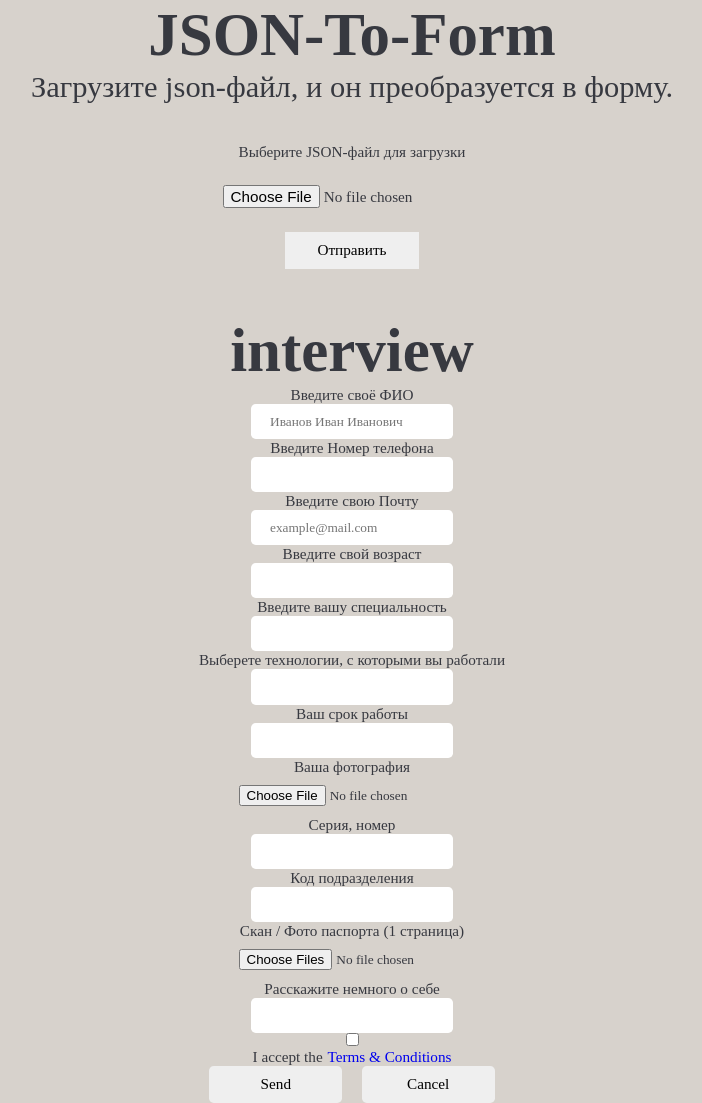
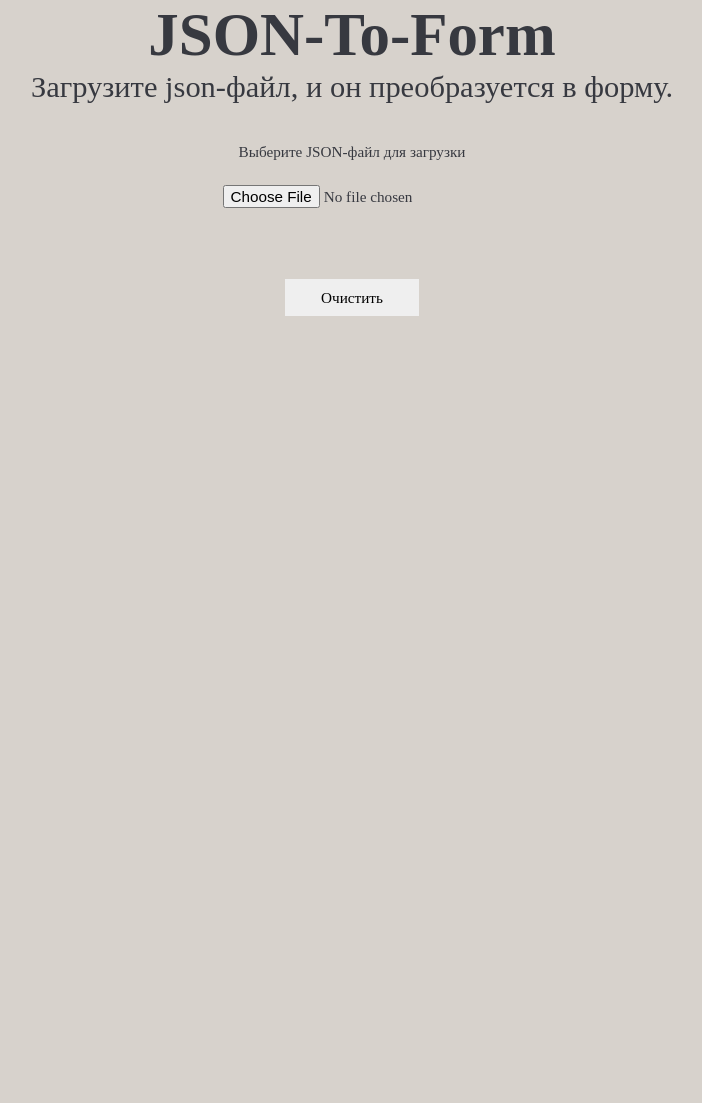
Before and after one commit to blurryfacebeat/json-to-form, a website: page index.html in a window 1280 px wide. Shown: the whole page, without its empty margins (288-990 px from the left). After the commit the page ends 800 px from the top, so only its background shows below. Drawn offline with Linux system fonts and the light colour scheme; a web font is replaced by a local one.

Commit message:
Теперь JSON достается из файла

```diff
--- a/index.html
+++ b/index.html
@@ -9,13 +9,13 @@
 <body>
     <h1>JSON-To-Form</h1>
     <h2>Загрузите json-файл, и он преобразуется в форму.</h2>
-    <form method="post" enctype="multipart/form-data">
+    <form method="post" enctype="multipart/form-data" id="sendjson__form">
         <div class="send-json__wrapper">
             <label for="sendjson">Выберите JSON-файл для загрузки</label>
             <input type="file" name="sendjson" id="sendjson" accept=".json">
-            <button>Отправить</button>
         </div>
     </form>
+    <button class="clear__button" type="button" id="clear__button">Очистить</button>
     <div id="app"></div>
     <script src="index.js"></script>
 </body>
--- a/index.js
+++ b/index.js
@@ -1,130 +1,52 @@
-// JSON на входе
-const jsonInput2 = `
-{
-    "name":"interview",
-    "fields":[
-        {
-            "label":"Введите своё ФИО",
-            "input":{
-                "type":"text",
-                "required":true,
-                "placeholder":"Иванов Иван Иванович"
-            }
+// Форма
+const $send_wrapper = document.querySelector('.send-json__wrapper');
+const send_template = {
+    field: {
+        label: {
+            for: 'sendjson',
+            text: 'Выберите JSON-файл для загрузки'
         },
-        {
-          "label":"Введите Номер телефона",
-          "input":{
-              "type":"number",
-              "required":true,
-              "mask": "+7 (999) 99-99-999"
-          }
-        },
-        {
-          "label":"Введите свою Почту",
-          "input":{
-              "type":"email",
-              "required":true,
-              "placeholder":"example@mail.com"
-          }
-        },
-        {
-            "label":"Введите свой возраст",
-            "input":{
-                "type":"number",
-                "required":true
-            }
-        },
-        {
-            "label":"Введите вашу специальность",
-            "input":{
-                "type":"text",
-                "required":true
-            }
-        },
-        {
-            "label":"Выберете технологии, с которыми вы работали",
-            "input":{
-                "type":"technology",
-                "required": true,
-                "technologies": ["PHP", "JS", "Laravel", "Express.js", "Yii2", "HTML", "CSS", "Java"],
-                "multiple": true
-            }
-        },
-        {
-            "label":"Ваш срок работы",
-            "input":{
-                "type":"number",
-                "required": true
-            }
-        },
-        {
-            "label":"Ваша фотография",
-            "input":{
-                "type":"file",
-                "required":true
-            }
-        },
-        {
-            "label":"Серия, номер",
-            "input":{
-                "type": "number",
-                "required": true,
-                "mask": "99-99 999999"
-            }
-        },
-        {
-            "label":"Код подразделения",
-            "input":{
-                "type": "number",
-                "required": true,
-                "mask": "999-999"
-            }
-        },
-        {
-            "label":"Скан / Фото паспорта (1 страница)",
-            "input":{
-                "type": "file",
-                "required": true,
-                "multiple": true,
-                "filetype": ["png", "jpeg", "pdf"]
-            }
-        },
-        {
-            "label":"Расскажите немного о себе",
-            "input":{
-                "type":"textarea",
-                "required:":true
-            }
+
+        input: {
+            type: 'file',
+            name: 'sendjson',
+            id: 'sendjson',
+            accept: '.json'
         }
-    ],
-    "references":[
-        {
-          "input":{
-            "type":"checkbox",
-            "required":true,
-            "checked":false
-          }
-        },
-        {
-            "text without ref":"I accept the",
-            "text":"Terms & Conditions",
-            "ref":"termsandconditions"
-        }
-    ],
-    "buttons":[
-        {
-            "text":"Send"
-        },
-        {
-            "text":"Cancel"
-        }
-    ]
-}
-`
+    }
+};
+
 // Контейнер для формы
 const $app = document.getElementById('app');
 
-const temp2 = JSON.parse(jsonInput2);
+// Кнопка очистки формы
+const $clear = document.getElementById('clear__button');
+
+$clear.addEventListener('click', e => {
+    e.preventDefault();
+
+    formClear($app, $send_wrapper, send_template);
+});
+
+// Достаем JSON из файла
+const sendjson = document.getElementById('sendjson');
+
+sendjson.addEventListener('change', function (e) {
+    try {
+        const upload = e.target.files[0];
+        const reader = new FileReader();
+        reader.addEventListener('load', (function (file) {
+            return function (e) {
+                json = JSON.parse(e.target.result);
+                $send_wrapper.innerHTML = '';
+                drawForm(json, $app);
+            }
+        })(sendjson));
+        reader.readAsText(upload);
+    } catch (error) {
+        console.log(error);
+    }
+});
 
 // Компоненты
 const components = {
@@ -294,14 +216,15 @@ function buildJSONForm(json) {
 
 // Отрисовка формы
 function drawForm(jsonInput, destination) {
-    // Парсим падающий json
-    const input = JSON.parse(jsonInput);
-
     // Собираем форму соответствующей функцией
-    const resultForm = buildJSONForm(input);
+    const resultForm = buildJSONForm(jsonInput);
 
     // Отрисовываем форму в нужном месте
     destination.insertAdjacentHTML('beforeend', resultForm);
 }
 
-drawForm(jsonInput2, $app);
+// Очистка формы
+function formClear(destination, destination2, template) {
+    destination.innerHTML = '';
+    destination2.innerHTML = template;
+}
--- a/style.css
+++ b/style.css
@@ -82,7 +82,7 @@ label {
     font-family: inherit;
 }
 
-.send-json__wrapper button {
+.clear__button {
     margin: 0 auto;
     display: flex;
     align-items: center;
```
